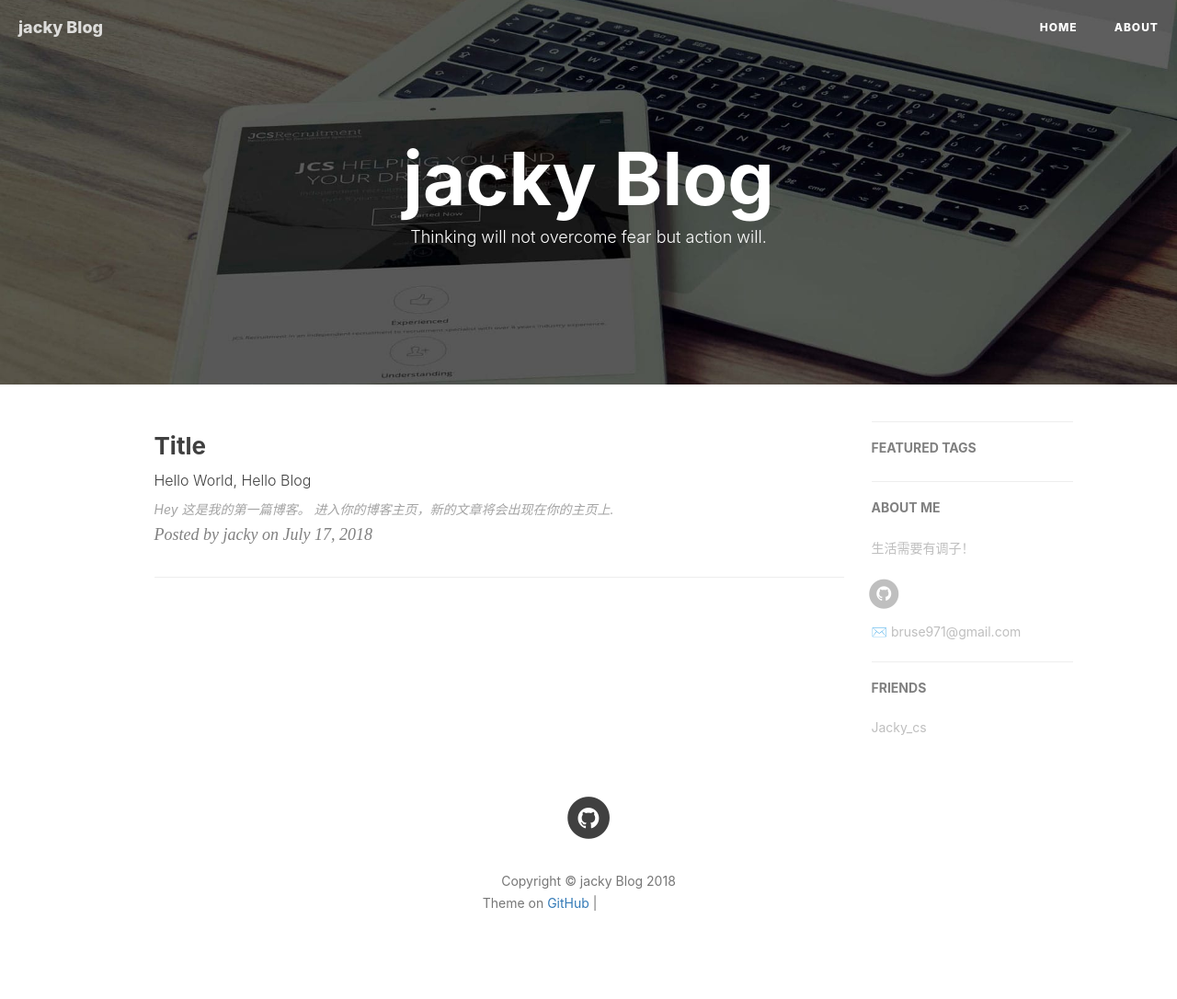
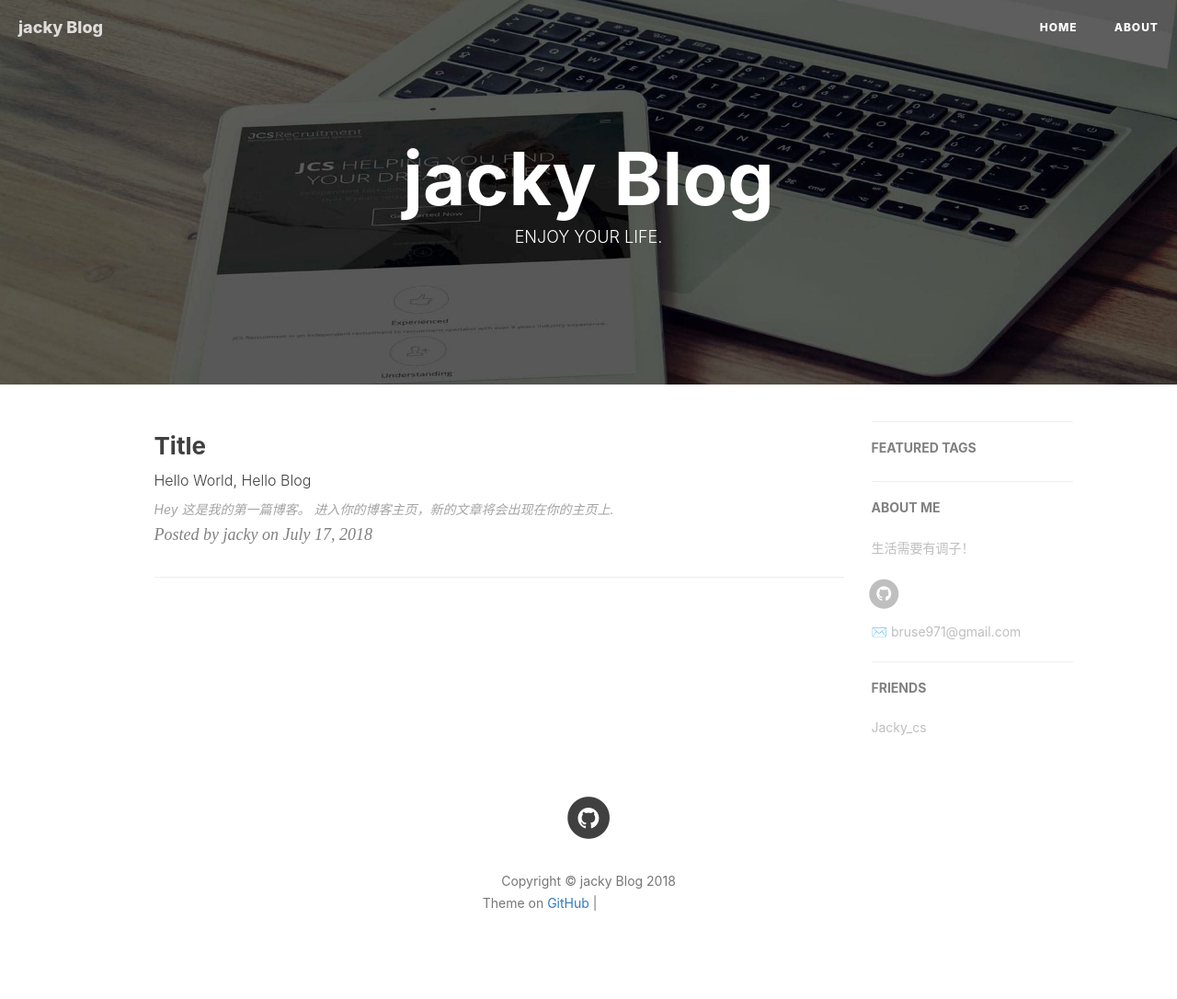
Before and after one commit to Jackywxp/Jackywxp.github.io, a Jekyll site: the page built from index.html, in a window 1280 px wide. Shown: the whole page at 92% size. Built offline with Jekyll 4.4.1, drawn with Linux system fonts in a browser that asks for light colours; nearby versions of some CDN libraries; the list of posts is cut into pages by our own code; comment, search, counter and statistics services are not loaded; grey boxes are pictures that could not be loaded.

Commit message:
Update index.html

```diff
--- a/index.html
+++ b/index.html
@@ -1,6 +1,6 @@
 ---
 layout: page
-description: "Thinking will not overcome fear but action will."
+description: "ENJOY YOUR LIFE."
 ---
 
 {% for post in paginator.posts %}
```
